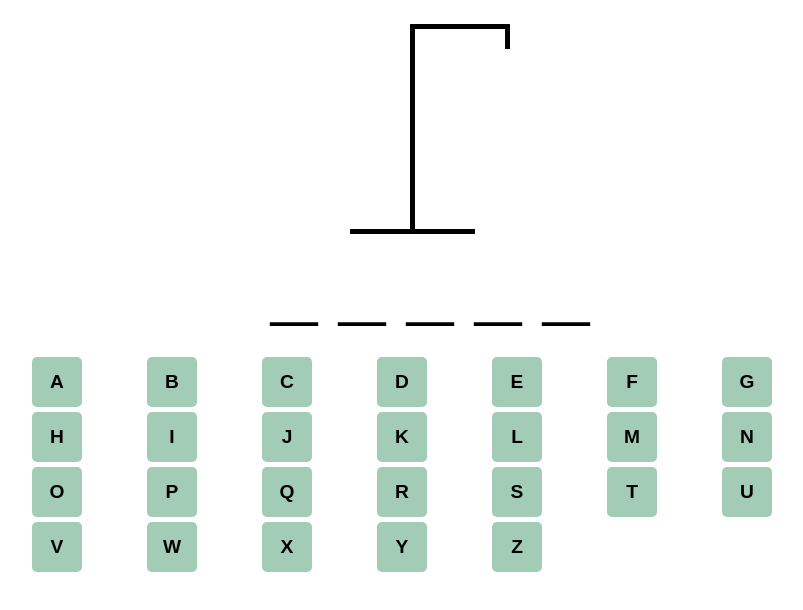
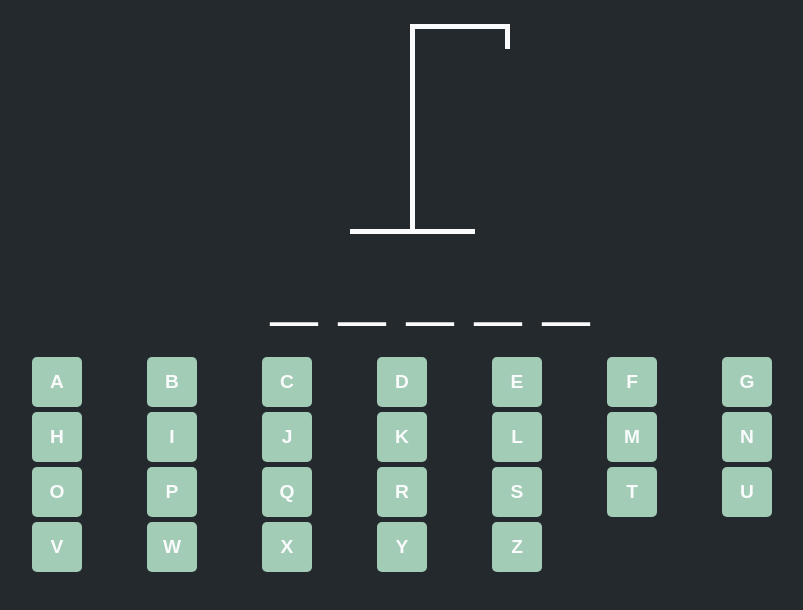
Before and after one commit to ahmads1990/ReactHangmanGame, a React (Vite) app: page / in a window 1280 px wide. Shown: the top 610 px of the page, without its empty margins (210-1013 px from the left). Built offline with nearby package versions, Linux system fonts and the light colour scheme.

Commit message:
Update css colors

```diff
--- a/src/App.css
+++ b/src/App.css
@@ -4,3 +4,6 @@
     align-items: center;
     flex-direction: column;
 }
+html {
+    background-color: #24292e;
+}
--- a/src/App.tsx
+++ b/src/App.tsx
@@ -68,6 +68,7 @@ function App() {
                 gap: "1rem",
                 margin: "0 auto",
                 alignItems: "center",
+                color: "#FAFBFC",
             }}
         >
             <div style={{ fontSize: "2rem", textAlign: "center" }}>
--- a/src/components/Drawing/Drawing.tsx
+++ b/src/components/Drawing/Drawing.tsx
@@ -8,7 +8,7 @@ const Drawing = ({ countToDraw }: DrawingProps) => {
                 width: "25px",
                 height: "25px",
                 borderRadius: "100%",
-                border: "5px solid black",
+                border: "5px solid #FAFBFC",
                 position: "absolute",
                 top: "25px",
                 right: "-15px",
@@ -20,7 +20,7 @@ const Drawing = ({ countToDraw }: DrawingProps) => {
             style={{
                 width: "5px",
                 height: "50px",
-                background: "black",
+                background: "#FAFBFC",
                 position: "absolute",
                 top: "60px",
                 right: 0,
@@ -32,7 +32,7 @@ const Drawing = ({ countToDraw }: DrawingProps) => {
             style={{
                 width: "50px",
                 height: "5px",
-                background: "black",
+                background: "#FAFBFC",
                 position: "absolute",
                 top: "75px",
                 right: "-50px",
@@ -46,7 +46,7 @@ const Drawing = ({ countToDraw }: DrawingProps) => {
             style={{
                 width: "50px",
                 height: "5px",
-                background: "black",
+                background: "#FAFBFC",
                 position: "absolute",
                 top: "75px",
                 right: "5px",
@@ -60,7 +60,7 @@ const Drawing = ({ countToDraw }: DrawingProps) => {
             style={{
                 width: "50px",
                 height: "5px",
-                background: "black",
+                background: "#FAFBFC",
                 position: "absolute",
                 top: "105px",
                 right: "-45px",
@@ -74,7 +74,7 @@ const Drawing = ({ countToDraw }: DrawingProps) => {
             style={{
                 width: "50px",
                 height: "5px",
-                background: "black",
+                background: "#FAFBFC",
                 position: "absolute",
                 top: "105px",
                 right: "0px",
@@ -92,11 +92,11 @@ const Drawing = ({ countToDraw }: DrawingProps) => {
             ))}
 
             <div
-                style={{ height: "25px", width: "5px", background: "black", position: "absolute", top: 0, right: 0 }}
+                style={{ height: "25px", width: "5px", background: "#FAFBFC", position: "absolute", top: 0, right: 0 }}
             />
-            <div style={{ height: "5px", width: "100px", background: "black", marginLeft: "60px" }} />
-            <div style={{ height: "200px", width: "5px", background: "black", marginLeft: "60px" }} />
-            <div style={{ height: "5px", width: "125px", background: "black" }} />
+            <div style={{ height: "5px", width: "100px", background: "#FAFBFC", marginLeft: "60px" }} />
+            <div style={{ height: "200px", width: "5px", background: "#FAFBFC", marginLeft: "60px" }} />
+            <div style={{ height: "5px", width: "125px", background: "#FAFBFC" }} />
         </div>
     );
 };
--- a/src/components/Keyboard/Keyboard.css
+++ b/src/components/Keyboard/Keyboard.css
@@ -12,7 +12,7 @@
     float: left;
     cursor: pointer;
     background-color: var(--green);
-    color: #000000;
+    color: #fafbfc;
     line-height: 48px;
     text-align: center;
     margin-left: 2px;
--- a/src/components/Word/Word.tsx
+++ b/src/components/Word/Word.tsx
@@ -21,7 +21,7 @@ const Word = ({ wordToGuess, guessedLetters, reveal = false }: WordProps) => {
             {/* {wordToGuess} */}
             {wordToGuess.split("").map((letter, index) =>
                 guessedLetters.includes(letter) ? (
-                    <div key={index} style={{ color: reveal ? "green" : "black" }}>
+                    <div key={index} style={{ color: reveal ? "green" : "#FAFBFC" }}>
                         {letter}
                     </div>
                 ) : reveal ? (
```
